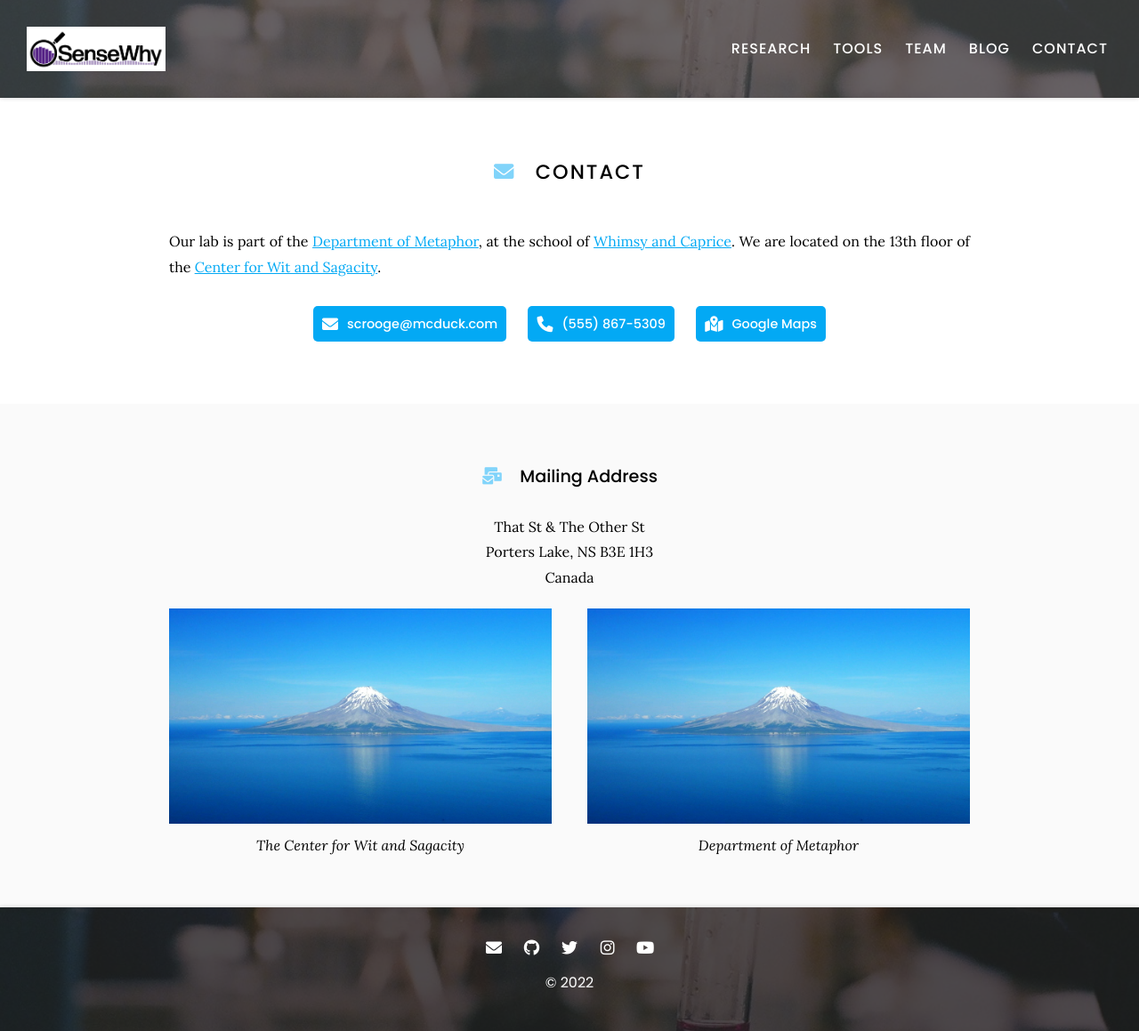
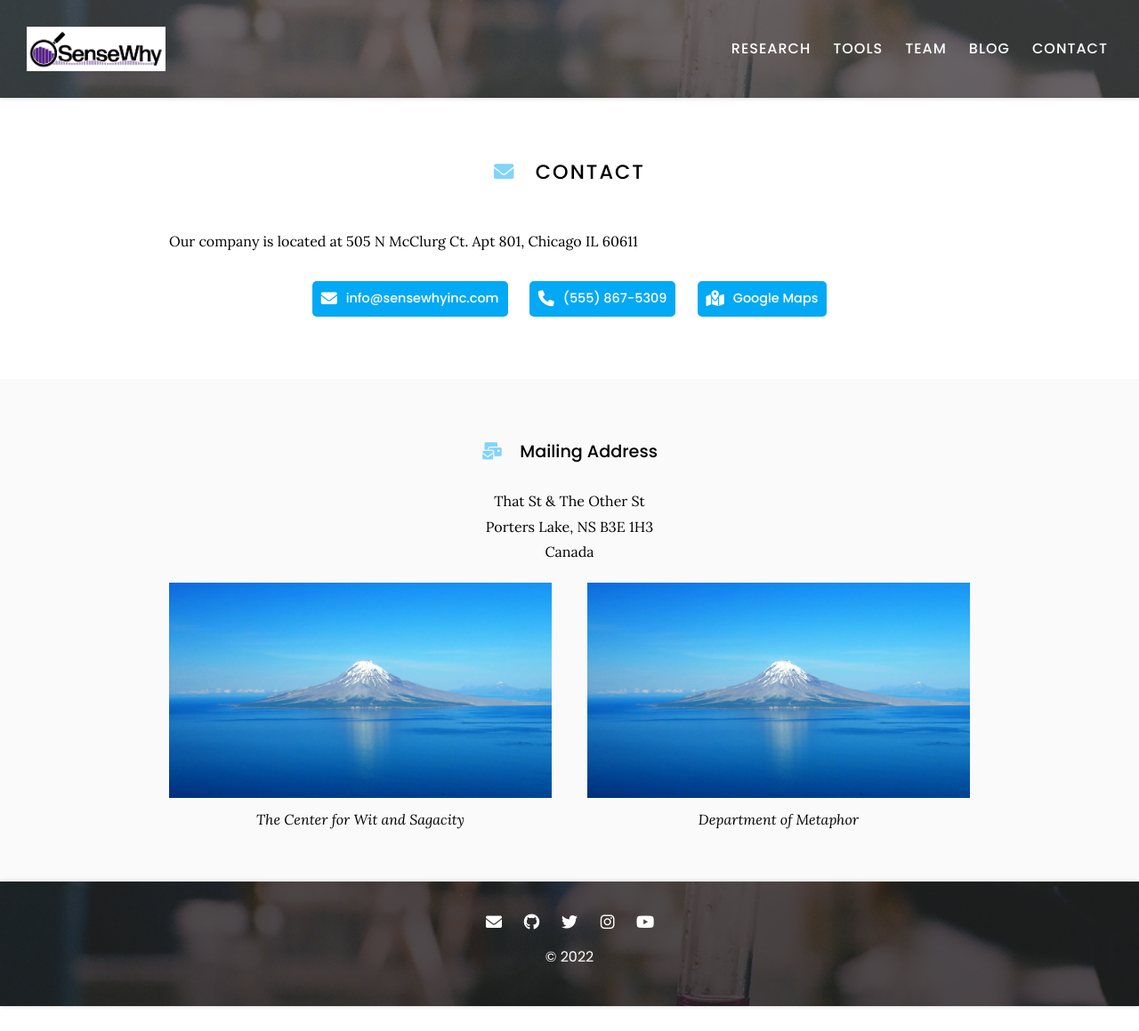
Before and after one commit to mahdipedro/SenseWhy-webs, a Jekyll site: the page built from contact/index.md, in a window 1280 px wide. Shown: the whole page at 89% size. Built offline with Jekyll 4.4.1, drawn with Linux system fonts in a browser that asks for light colours; after the commit the page ends 1131 px from its top, so only the background shows below that.

Commit message:
Update index.md

```diff
--- a/contact/index.md
+++ b/contact/index.md
@@ -7,16 +7,15 @@ nav:
 
 # <i class="fas fa-envelope"></i>Contact
 
-Our lab is part of the [Department of Metaphor](), at the school of [Whimsy and Caprice]().
-We are located on the 13th floor of the [Center for Wit and Sagacity]().
+Our company is located at 505 N McClurg Ct. Apt 801, Chicago IL 60611
 
 {%
   include link.html
   type="email"
   icon=""
-  text="scrooge@mcduck.com"
+  text="info@sensewhyinc.com"
   tooltip=""
-  link="scrooge@mcduck.com"
+  link="info@sensewhyinc.com"
   style="button"
 %}
 {%
```
